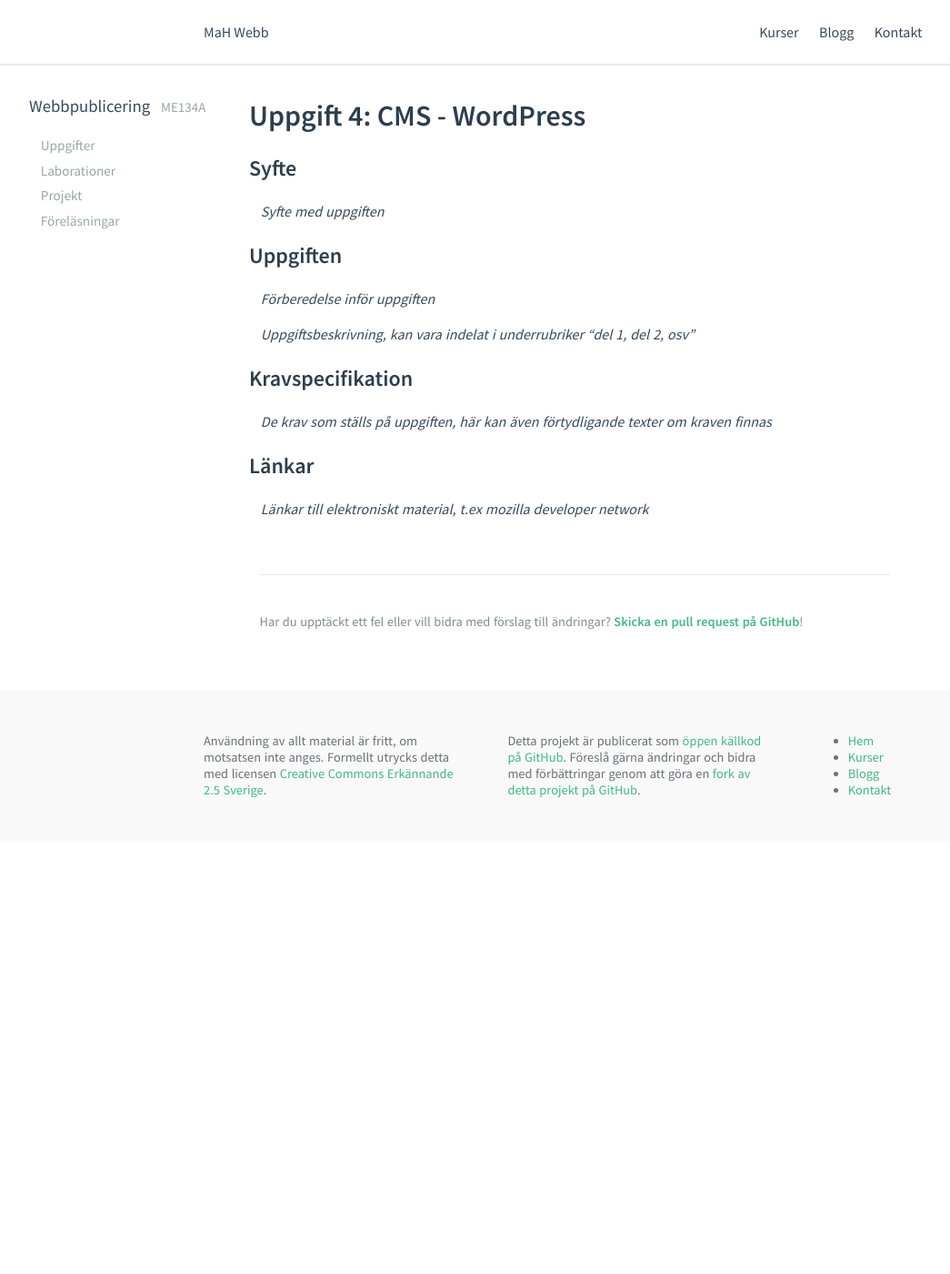
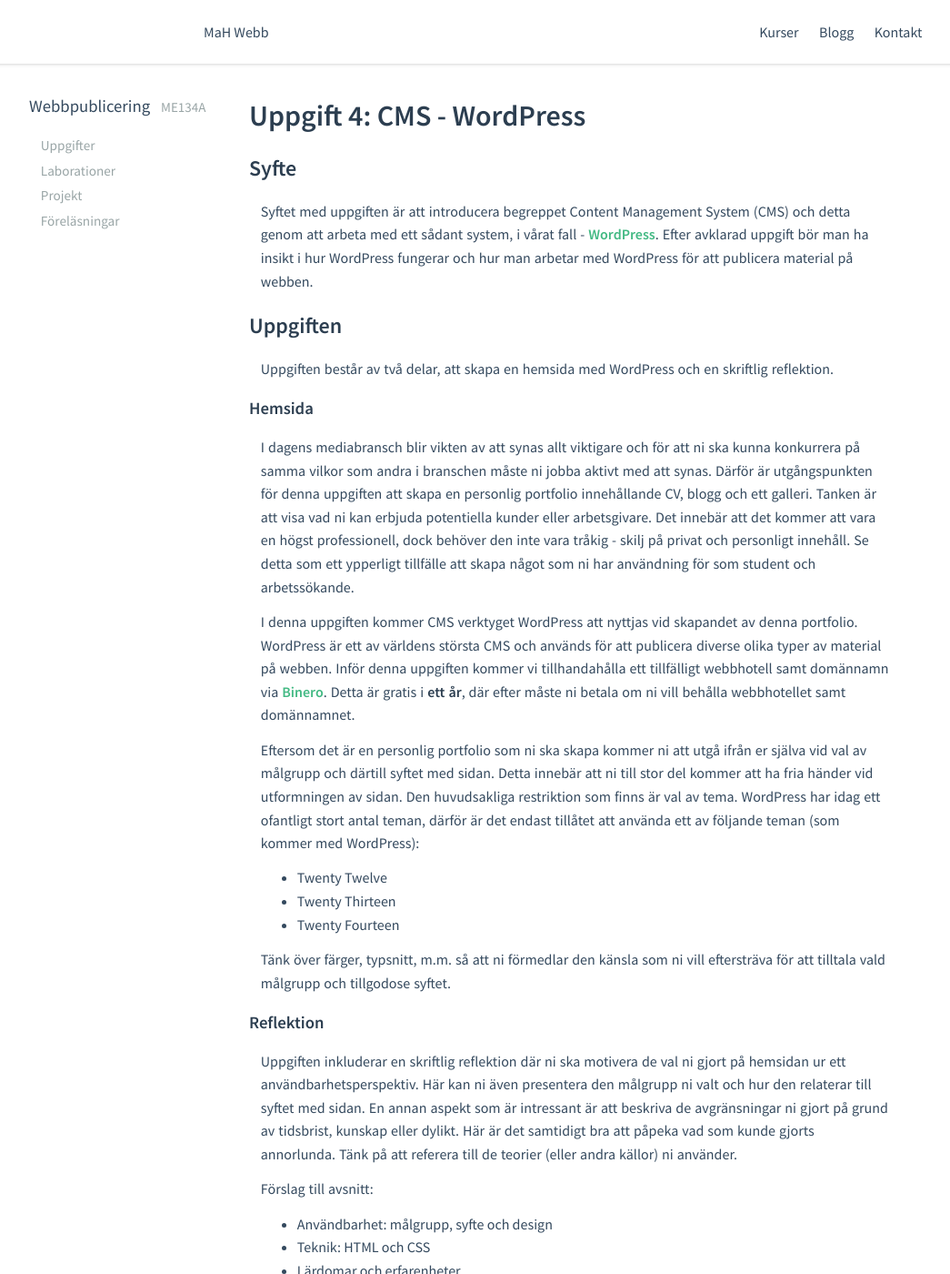
Before and after one commit to otabv/mah-webb.github.io, a Jekyll site: the page built from courses/me134a/assignments/U04.md, in a window 1280 px wide and 1400 px high. Shown: the whole window at 91% size, without its empty margins (16-1061 px from the left). Built offline with Jekyll 4.4.1, drawn with Linux system fonts in a browser that asks for light colours; some of the changed text lies outside the part shown.

Commit message:
added assignment 4 (rc)

```diff
--- a/courses/me134a/assignments/U04.md
+++ b/courses/me134a/assignments/U04.md
@@ -8,18 +8,69 @@ title: CMS - WordPress
 
 ## Syfte
 
-_Syfte med uppgiften_
+Syftet med uppgiften är att introducera begreppet Content Management System (CMS) och detta genom att arbeta med ett sådant system, i vårat fall - [WordPress][wordpress]. Efter avklarad uppgift bör man ha insikt i hur WordPress fungerar och hur man arbetar med WordPress för att publicera material på webben.
 
 ## Uppgiften
 
-_Förberedelse inför uppgiften_
+Uppgiften består av två delar, att skapa en hemsida med WordPress och en skriftlig reflektion.
 
-_Uppgiftsbeskrivning, kan vara indelat i underrubriker "del 1, del 2, osv"_
+### Hemsida
+
+I dagens mediabransch blir vikten av att synas allt viktigare och för att ni ska kunna konkurrera på samma vilkor som andra i branschen måste ni jobba aktivt med att synas. Därför är utgångspunkten för denna uppgiften att skapa en personlig portfolio innehållande CV, blogg och ett galleri. Tanken är att visa vad ni kan erbjuda potentiella kunder eller arbetsgivare. Det innebär att det kommer att vara en högst professionell, dock behöver den inte vara tråkig - skilj på privat och personligt innehåll. Se detta som ett ypperligt tillfälle att skapa något som ni har användning för som student och arbetssökande.
+
+I denna uppgiften kommer CMS verktyget WordPress att nyttjas vid skapandet av denna portfolio. WordPress är ett av världens största CMS och används för att publicera diverse olika typer av material på webben. Inför denna uppgiften kommer vi tillhandahålla ett tillfälligt webbhotell samt domännamn via [Binero][binero]. Detta är gratis i __ett år__, där efter måste ni betala om ni vill behålla webbhotellet samt domännamnet.
+
+Eftersom det är en personlig portfolio som ni ska skapa kommer ni att utgå ifrån er själva vid val av målgrupp och därtill syftet med sidan. Detta innebär att ni till stor del kommer att ha fria händer vid utformningen av sidan. Den huvudsakliga restriktion som finns är val av tema. WordPress har idag ett ofantligt stort antal teman, därför är det endast tillåtet att använda ett av följande teman (som kommer med WordPress):
+
+* Twenty Twelve
+* Twenty Thirteen
+* Twenty Fourteen
+
+Tänk över färger, typsnitt, m.m. så att ni förmedlar den känsla som ni vill eftersträva för att tilltala vald målgrupp och tillgodose syftet.
+
+### Reflektion
+
+Uppgiften inkluderar en skriftlig reflektion där ni ska motivera de val ni gjort på hemsidan ur ett användbarhetsperspektiv. Här kan ni även presentera den målgrupp ni valt och hur den relaterar till syftet med sidan. En annan aspekt som är intressant är att beskriva de avgränsningar ni gjort på grund av tidsbrist, kunskap eller dylikt. Här är det samtidigt bra att påpeka vad som kunde gjorts annorlunda. Tänk på att referera till de teorier (eller andra källor) ni använder.
+
+Förslag till avsnitt:
+
+* Användbarhet: målgrupp, syfte och design
+* Teknik: HTML och CSS
+* Lärdomar och erfarenheter
+* Personlig utveckling / Diskussion
+
+För att vi ska kunna rätta er inlämning behöver ni även inkludera er webbadress (domännamn) till er portfolio, samt inloggnings uppgifter (det är tillåtet att skapa en ny användare med adminrättigheter).
 
 ## Kravspecifikation
 
-_De krav som ställs på uppgiften, här kan även förtydligande texter om kraven finnas_
+Notera att inlämningen endast kommer bestå av er reflektion (pdf) då vi kan besöka er portfolio på webben.
+
+* Valet av tema måste vara ett av följande:
+    * Twenty Twelve
+    * Twenty Thirteen
+    * Twenty Fourteen
+* Kontaktformulär (plugin)
+* Kontaktinformation som följer med på samtliga sidor
+* Portfolio/Galleri (plugin, eller det inbyggda) - här kan ni exempelvis visa upp tidigare inlämningar.
+
+Tänk på att ju längre ifrån orginaltemat ni kommer (genom CSS) desto bättre.
+
+Den skriftliga inlämningen skall:
+
+* vara max två A4-sidor.
+* innehålla rubrik, namn och vilken kurs det gäller.
+* innehålla tydliga referenser och källförteckning utifrån ett valfritt referenssystem. Exempelvis [Oxford][oxford], [Harvard][harvard] eller [IEEE][ieee].
 
 ## Länkar
 
-_Länkar till elektroniskt material, t.ex mozilla developer network_
+* [Binero][binero] (webbhotell)
+* [WordPress][wordpress]
+* [Manual för WordPress][codex], här finner ni massvis med guider.
+
+
+[binero]: http://www.binero.se/
+[wordpress]: http://wordpress.org/
+[codex]: http://codex.wordpress.org/
+[ieee]: http://www.ieee.org/documents/ieeecitationref.pdf
+[oxford]: http://www.ub.umu.se/skriva/skriva-referenser/referenser-oxford
+[harvard]: http://www.ub.umu.se/skriva/skriva-referenser/referenser-harvard
```
